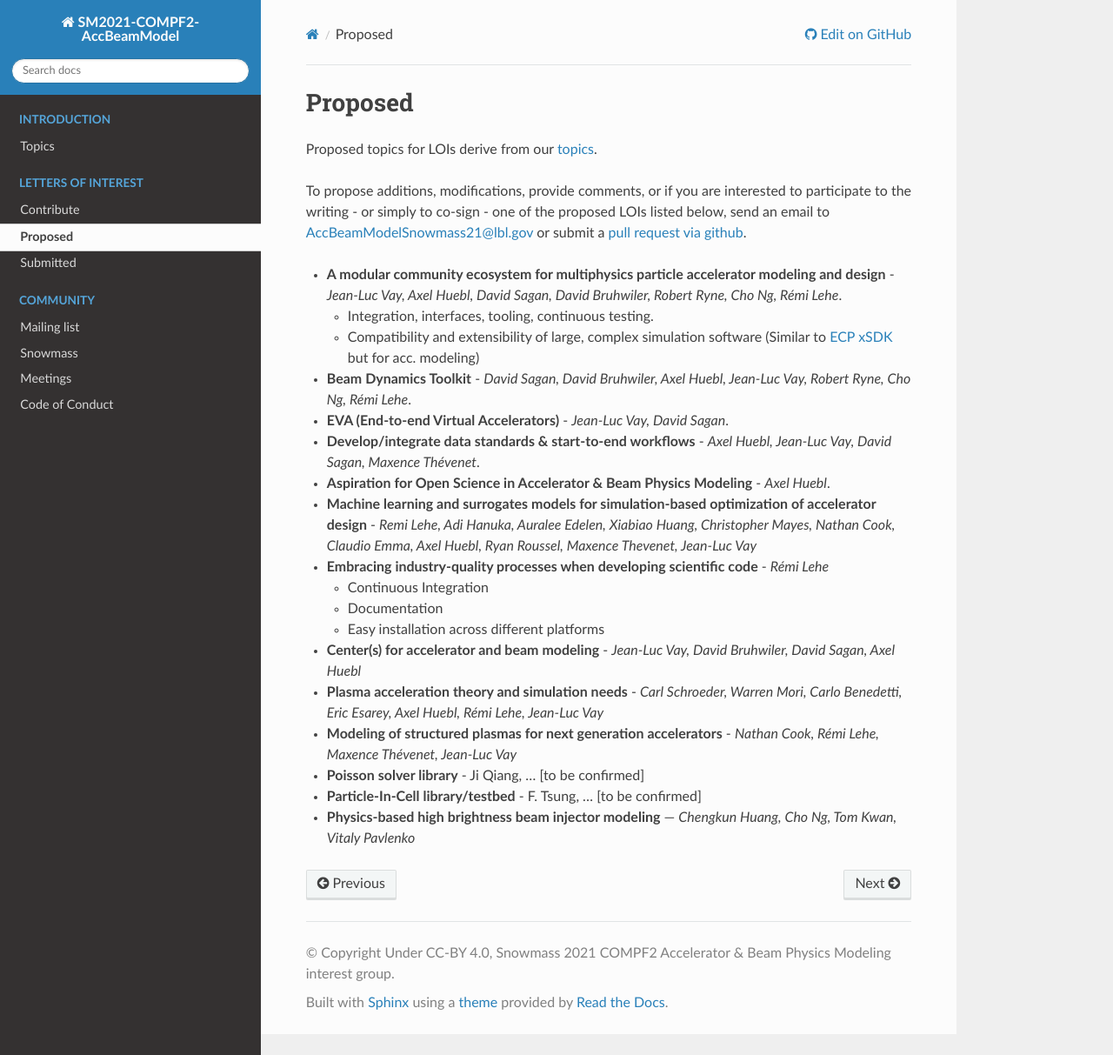
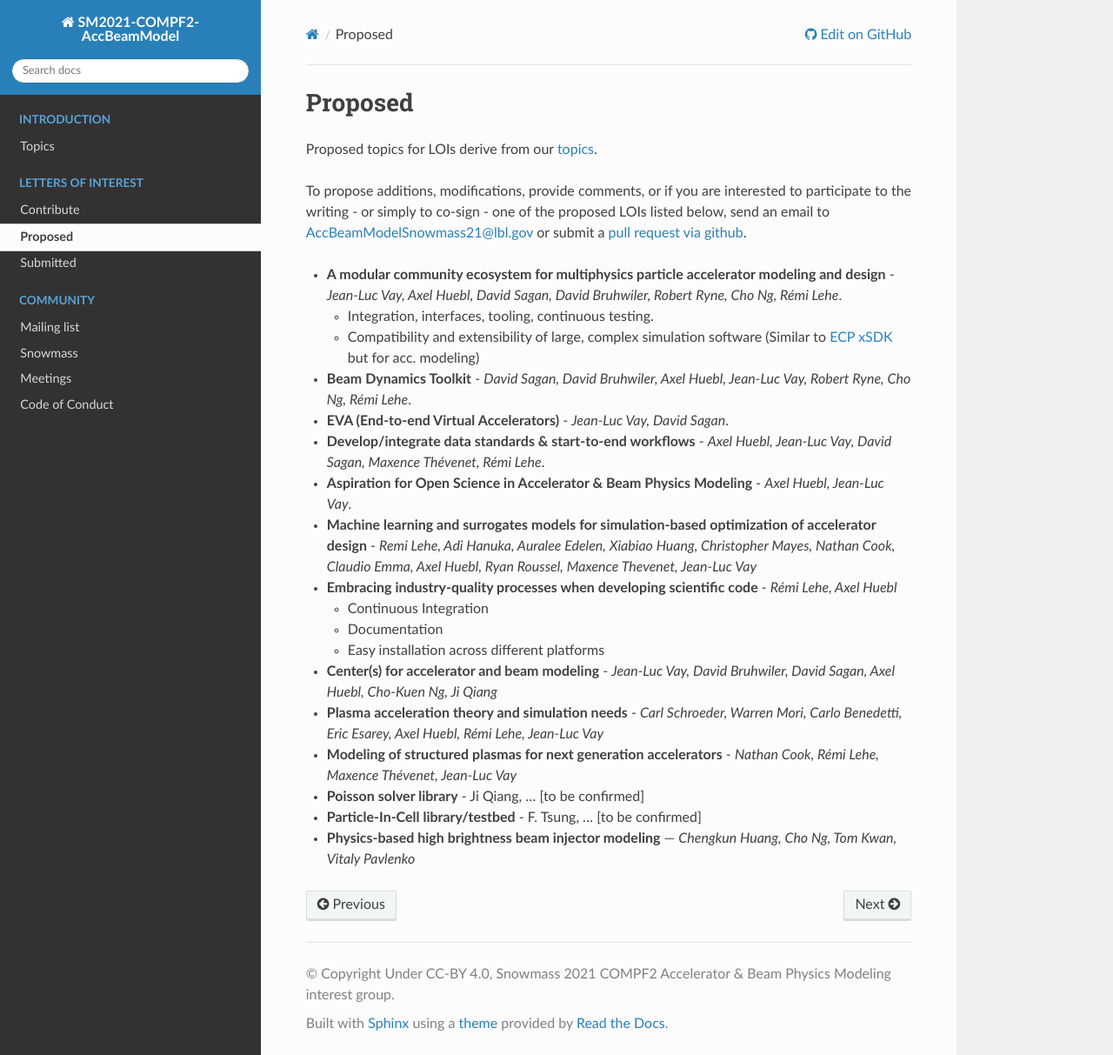
Before and after one commit to snowmass-compf2-accbeammodel/snowmass-compf2-accbeammodel.github.io, a Sphinx documentation site: the page built from docs/source/loi/proposed.rst, in a window 1280 px wide and 1213 px high. Shown: the whole window at 87% size. Built offline with Sphinx 7.4.7 and the Read the Docs theme 2.0.0, drawn with Linux system fonts in a browser that asks for light colours.

```diff
--- a/docs/source/loi/proposed.rst
+++ b/docs/source/loi/proposed.rst
@@ -14,15 +14,15 @@ To propose additions, modifications, provide comments, or if you are interested
   - Compatibility and extensibility of large, complex simulation software (Similar to `ECP xSDK <http://xsdk.info>`_ but for acc. modeling)
 - **Beam Dynamics Toolkit** - *David Sagan, David Bruhwiler, Axel Huebl, Jean-Luc Vay, Robert Ryne, Cho Ng, Rémi Lehe*.
 - **EVA (End-to-end Virtual Accelerators)** - *Jean-Luc Vay, David Sagan*.
-- **Develop/integrate data standards & start-to-end workflows** - *Axel Huebl, Jean-Luc Vay, David Sagan, Maxence Thévenet*.
-- **Aspiration for Open Science in Accelerator & Beam Physics Modeling** - *Axel Huebl*.
+- **Develop/integrate data standards & start-to-end workflows** - *Axel Huebl, Jean-Luc Vay, David Sagan, Maxence Thévenet, Rémi Lehe*.
+- **Aspiration for Open Science in Accelerator & Beam Physics Modeling** - *Axel Huebl, Jean-Luc Vay*.
 - **Machine learning and surrogates models for simulation-based optimization of accelerator design** - *Remi Lehe, Adi Hanuka, Auralee Edelen, Xiabiao Huang, Christopher Mayes, Nathan Cook, Claudio Emma, Axel Huebl, Ryan Roussel, Maxence Thevenet, Jean-Luc Vay*
-- **Embracing industry-quality processes when developing scientific code** - *Rémi Lehe*
+- **Embracing industry-quality processes when developing scientific code** - *Rémi Lehe, Axel Huebl*
 
   - Continuous Integration
   - Documentation
   - Easy installation across different platforms
-- **Center(s) for accelerator and beam modeling** - *Jean-Luc Vay, David Bruhwiler, David Sagan, Axel Huebl*
+- **Center(s) for accelerator and beam modeling** - *Jean-Luc Vay, David Bruhwiler, David Sagan, Axel Huebl, Cho-Kuen Ng, Ji Qiang*
 - **Plasma acceleration theory and simulation needs** - *Carl Schroeder, Warren Mori, Carlo Benedetti, Eric Esarey, Axel Huebl, Rémi Lehe, Jean-Luc Vay*
 - **Modeling of structured plasmas for next generation accelerators** - *Nathan Cook, Rémi Lehe, Maxence Thévenet, Jean-Luc Vay*
 - **Poisson solver library** - Ji Qiang, ... [to be confirmed]
```
